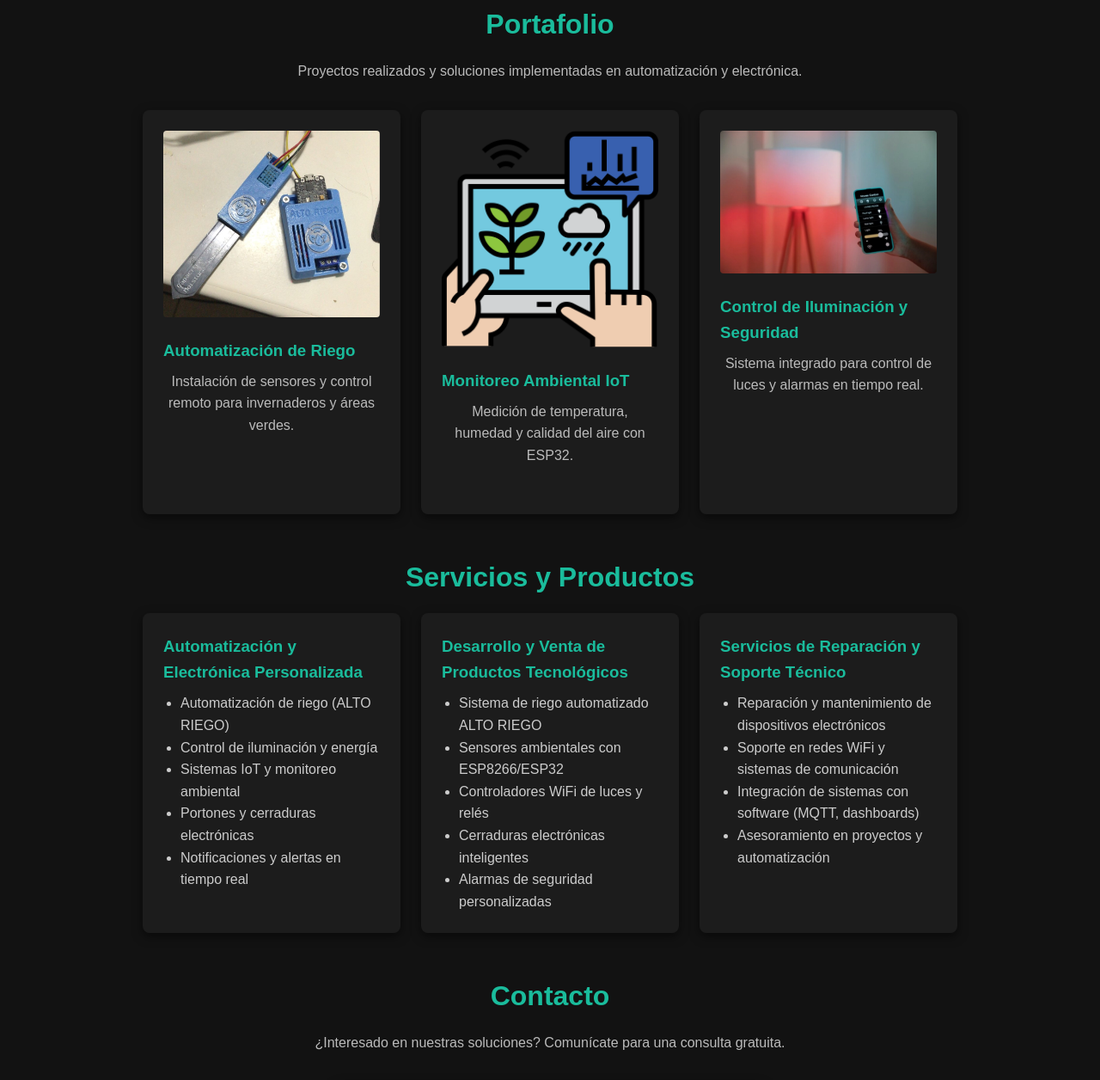
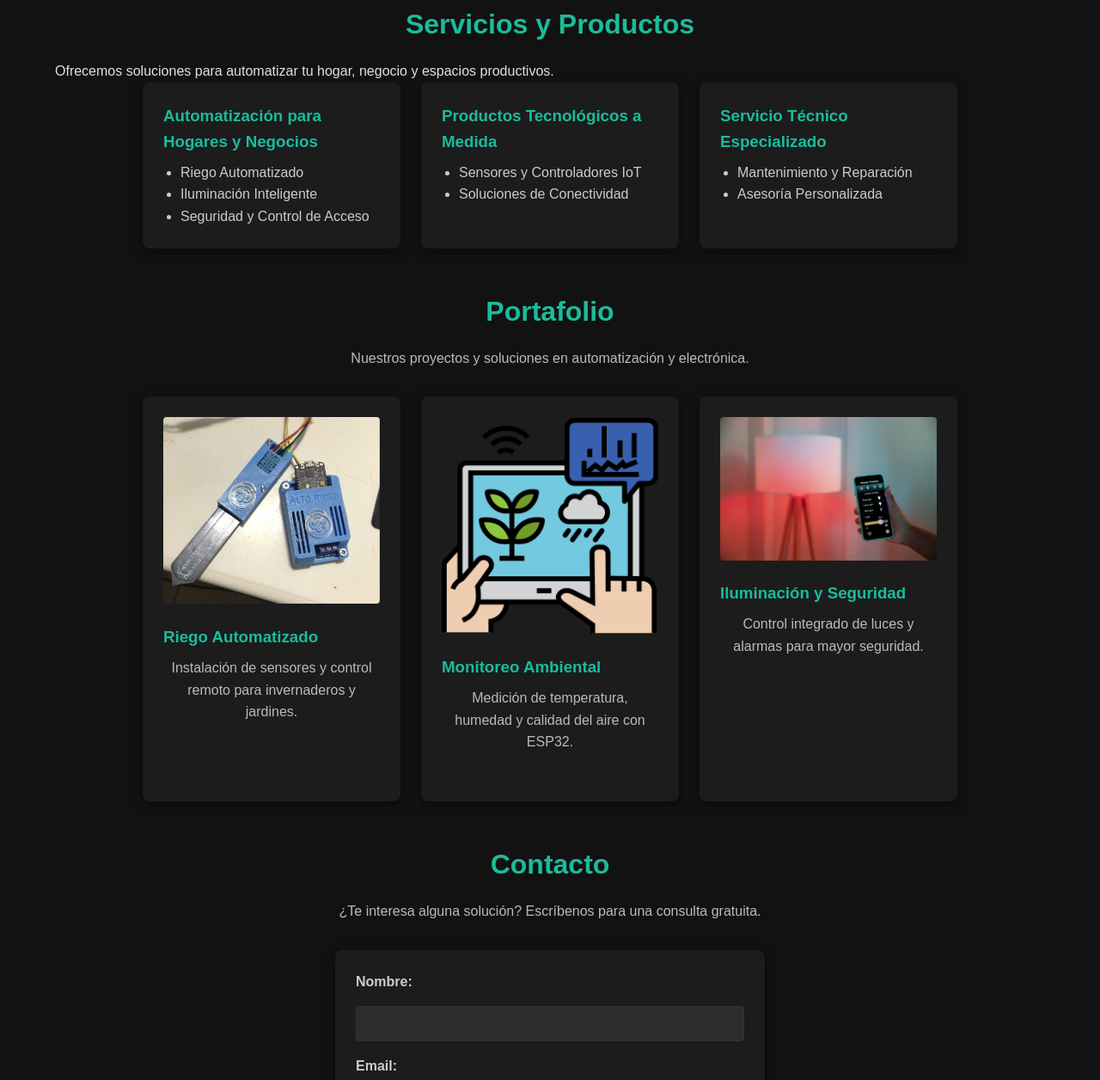
Before and after one commit to matialegre/sao-tech.github.io, a plain HTML site: page index.html in a window 1280 px wide. Shown: the part 114-1370 px from the top of the page at 86% size. Drawn offline with Linux system fonts and the light colour scheme.

Commit message:
Update index.html

```diff
--- a/index.html
+++ b/index.html
@@ -22,64 +22,61 @@
   <!-- Contenido principal -->
   <main>
     <div class="container">
-      <!-- Sección de Portafolio (primero) -->
-      <section id="portfolio" class="reveal">
-        <h2>Portafolio</h2>
-        <p>Proyectos realizados y soluciones implementadas en automatización y electrónica.</p>
-        <div class="portfolio-container">
-          <div class="portfolio-item reveal">
-            <img src="images/proyecto-riego.jpg" alt="Proyecto de Riego Automatizado">
-            <h3>Automatización de Riego</h3>
-            <p>Instalación de sensores y control remoto para invernaderos y áreas verdes.</p>
+      <!-- Sección de Servicios y Productos (más amigable y simplificada) -->
+      <section id="services" class="reveal">
+        <h2>Servicios y Productos</h2>
+        <p>Ofrecemos soluciones para automatizar tu hogar, negocio y espacios productivos.</p>
+        <div class="service-container">
+          <!-- Categoría 1: Automatización -->
+          <div class="service-card reveal">
+            <h3>Automatización para Hogares y Negocios</h3>
+            <ul>
+              <li>Riego Automatizado</li>
+              <li>Iluminación Inteligente</li>
+              <li>Seguridad y Control de Acceso</li>
+            </ul>
           </div>
-          <div class="portfolio-item reveal">
-            <img src="images/monitoreo-ambiental.png" alt="Sistema IoT de Monitoreo Ambiental">
-            <h3>Monitoreo Ambiental IoT</h3>
-            <p>Medición de temperatura, humedad y calidad del aire con ESP32.</p>
+          <!-- Categoría 2: Productos a Medida -->
+          <div class="service-card reveal">
+            <h3>Productos Tecnológicos a Medida</h3>
+            <ul>
+              <li>Sensores y Controladores IoT</li>
+              <li>Soluciones de Conectividad</li>
+            </ul>
           </div>
-          <div class="portfolio-item reveal">
-            <img src="images/control-iluminacion.webp" alt="Control de Iluminación y Seguridad">
-            <h3>Control de Iluminación y Seguridad</h3>
-            <p>Sistema integrado para control de luces y alarmas en tiempo real.</p>
+          <!-- Categoría 3: Servicio Técnico -->
+          <div class="service-card reveal">
+            <h3>Servicio Técnico Especializado</h3>
+            <ul>
+              <li>Mantenimiento y Reparación</li>
+              <li>Asesoría Personalizada</li>
+            </ul>
           </div>
         </div>
       </section>
 
-      <!-- Sección de Servicios -->
-      <section id="services" class="reveal">
-        <h2>Servicios y Productos</h2>
-        <div class="service-container">
-          <!-- Tarjeta: Automatización y Electrónica Personalizada -->
-          <div class="service-card reveal" data-category="automatizacion">
-            <h3>Automatización y Electrónica Personalizada</h3>
-            <ul>
-              <li>Automatización de riego (ALTO RIEGO)</li>
-              <li>Control de iluminación y energía</li>
-              <li>Sistemas IoT y monitoreo ambiental</li>
-              <li>Portones y cerraduras electrónicas</li>
-              <li>Notificaciones y alertas en tiempo real</li>
-            </ul>
+      <!-- Sección de Portafolio -->
+      <section id="portfolio" class="reveal">
+        <h2>Portafolio</h2>
+        <p>Nuestros proyectos y soluciones en automatización y electrónica.</p>
+        <div class="portfolio-container">
+          <!-- Proyecto 1 -->
+          <div class="portfolio-item reveal">
+            <img src="images/proyecto-riego.jpg" alt="Proyecto de Riego Automatizado">
+            <h3>Riego Automatizado</h3>
+            <p>Instalación de sensores y control remoto para invernaderos y jardines.</p>
           </div>
-          <!-- Tarjeta: Desarrollo y Venta de Productos Tecnológicos -->
-          <div class="service-card reveal" data-category="desarrollo">
-            <h3>Desarrollo y Venta de Productos Tecnológicos</h3>
-            <ul>
-              <li>Sistema de riego automatizado ALTO RIEGO</li>
-              <li>Sensores ambientales con ESP8266/ESP32</li>
-              <li>Controladores WiFi de luces y relés</li>
-              <li>Cerraduras electrónicas inteligentes</li>
-              <li>Alarmas de seguridad personalizadas</li>
-            </ul>
+          <!-- Proyecto 2 -->
+          <div class="portfolio-item reveal">
+            <img src="images/monitoreo-ambiental.png" alt="Sistema IoT de Monitoreo Ambiental">
+            <h3>Monitoreo Ambiental</h3>
+            <p>Medición de temperatura, humedad y calidad del aire con ESP32.</p>
           </div>
-          <!-- Tarjeta: Servicios de Reparación y Soporte Técnico -->
-          <div class="service-card reveal" data-category="soporte">
-            <h3>Servicios de Reparación y Soporte Técnico</h3>
-            <ul>
-              <li>Reparación y mantenimiento de dispositivos electrónicos</li>
-              <li>Soporte en redes WiFi y sistemas de comunicación</li>
-              <li>Integración de sistemas con software (MQTT, dashboards)</li>
-              <li>Asesoramiento en proyectos y automatización</li>
-            </ul>
+          <!-- Proyecto 3 -->
+          <div class="portfolio-item reveal">
+            <img src="images/control-iluminacion.webp" alt="Control de Iluminación y Seguridad">
+            <h3>Iluminación y Seguridad</h3>
+            <p>Control integrado de luces y alarmas para mayor seguridad.</p>
           </div>
         </div>
       </section>
@@ -87,7 +84,7 @@
       <!-- Sección de Contacto -->
       <section id="contact" class="reveal">
         <h2>Contacto</h2>
-        <p>¿Interesado en nuestras soluciones? Comunícate para una consulta gratuita.</p>
+        <p>¿Te interesa alguna solución? Escríbenos para una consulta gratuita.</p>
         <form id="contact-form">
           <label for="name">Nombre:</label>
           <input type="text" id="name" name="name" required>
```
